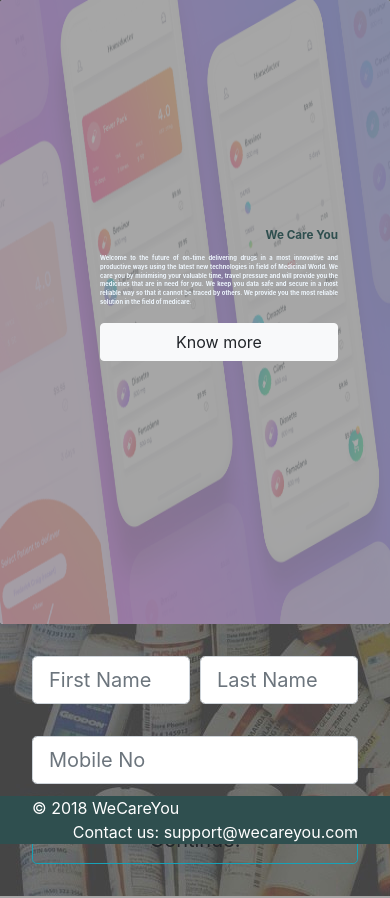
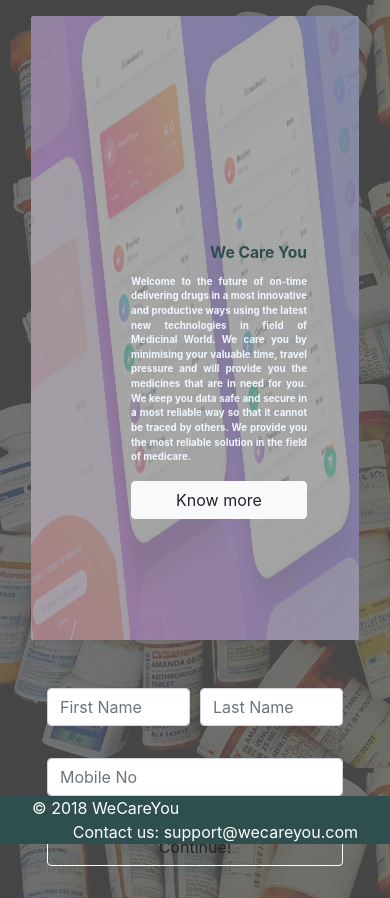
Before and after one commit to Inbasasi/MedicalPro, a PHP site: page / in a window 390 px wide. Run offline with PHP 8.4, Linux system fonts and the light colour scheme; some libraries are stand-ins or nearby versions.

Commit message:
Final design change

```diff
--- a/home.html
+++ b/home.html
@@ -17,9 +17,10 @@
 	}
 </script>
 <body class="whole">
+	<div class="container-fluid">
 	<div class="row">
 		<div class="col-md-8">
-			<div class="card text-left border-0">
+			<div class="card text-left border-0 m-3">
 				<div class="card-image">
 					<img src="public/a7.png" class="card-img" alt="Responsive image">
 				</div>
@@ -37,14 +38,14 @@
 				<div class="form-group">
 					<div class=form-row>
 						<div class="col">
-							<input type="text" name="firstname" placeholder="First Name" required class="form-control form-control-lg">
+							<input type="text" name="firstname" placeholder="First Name" required class="form-control">
 						</div>
 						<div class="col">
-							<input type="text" name="lastname" placeholder="Last Name" required class="form-control form-control-lg">
+							<input type="text" name="lastname" placeholder="Last Name" required class="form-control">
 						</div>
 					</div>
-					<input type="text" name="mobileno" placeholder="Mobile No" required class="form-control form-control-lg">
-					<a class="btn btn-lg btn-outline-info btn-block" onclick="main()">Continue!</a>
+					<input type="text" name="mobileno" placeholder="Mobile No" required class="form-control">
+					<a class="btn btn-outline-warning btn-block" onclick="main()">Continue!</a>
 				</div>
 			</form>
 		</div>
@@ -59,5 +60,6 @@
 			</div>
 		</div>
 	</footer>
+</div>
 </body>
 </html>
--- a/styles.css
+++ b/styles.css
@@ -43,3 +43,25 @@
     width: 100%;
     color: white;
 }
+a.btn.btn-outline-warning.btn-block:hover {
+    background: #9280a4;
+}
+a.btn.btn-outline-warning.btn-block{
+    border-color: white;
+}
+@media (min-width: 360px) and (max-width: 767px) {
+	.card-text{
+	color: aliceblue;
+	padding-left: 5rem;;
+	margin-right: 2rem;
+	font-size: 2.5vw;
+	text-align: justify;
+	}
+	.card-title{
+	color: darkslategrey;
+	text-align: right;
+	font-size: 4vw;
+	margin-top: 13rem;
+	margin-right: 2rem;
+}
+}
```
